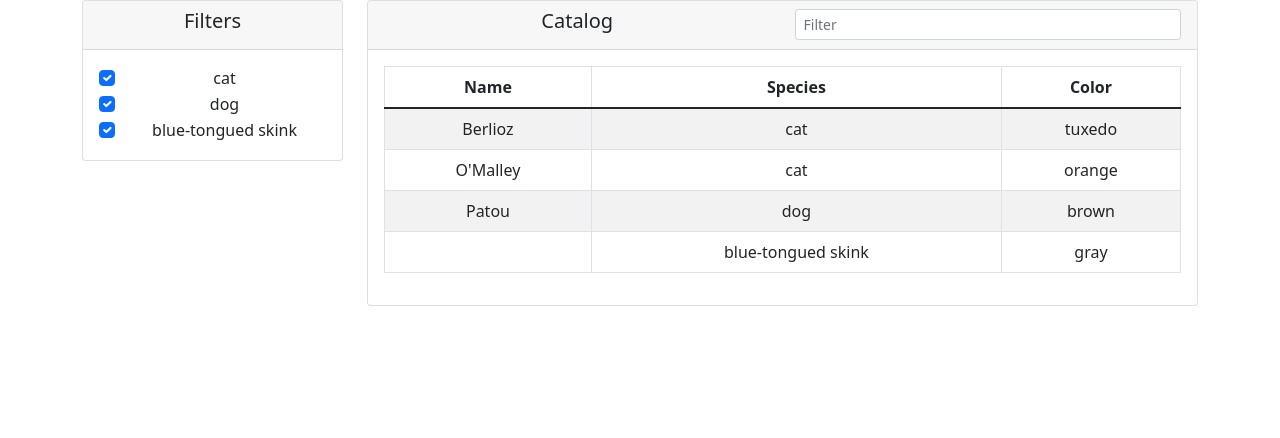
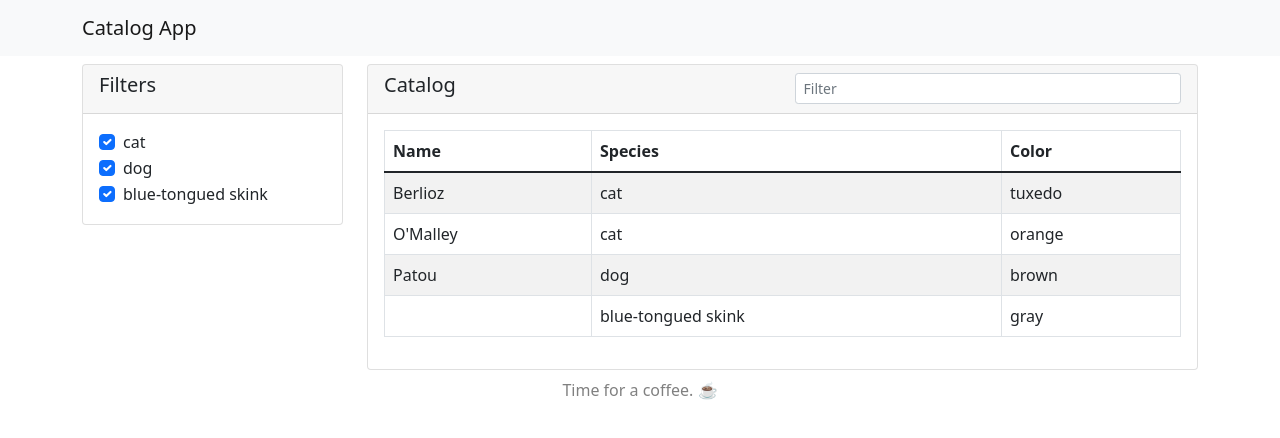
Before and after one commit to neapsix/catalog-app, a React (Create React App) app: page / in a window 1280 px wide. Shown: the top 438 px of the page. Built offline with nearby package versions, Linux system fonts and the light colour scheme.

Commit message:
Add header, footer, and CSS.

```diff
--- a/src/App.css
+++ b/src/App.css
@@ -1,38 +1,4 @@
 .App {
-  text-align: center;
+  padding-top: 0.5rem;
+  padding-bottom: 0.5rem;
 }
-
-.App-logo {
-  height: 40vmin;
-  pointer-events: none;
-}
-
-@media (prefers-reduced-motion: no-preference) {
-  .App-logo {
-    animation: App-logo-spin infinite 20s linear;
-  }
-}
-
-.App-header {
-  background-color: #282c34;
-  min-height: 100vh;
-  display: flex;
-  flex-direction: column;
-  align-items: center;
-  justify-content: center;
-  font-size: calc(10px + 2vmin);
-  color: white;
-}
-
-.App-link {
-  color: #61dafb;
-}
-
-@keyframes App-logo-spin {
-  from {
-    transform: rotate(0deg);
-  }
-  to {
-    transform: rotate(360deg);
-  }
-}
--- /dev/null
+++ b/src/Footer.css
@@ -0,0 +1,5 @@
+.App-footer {
+    text-align: center;
+    color: gray;
+    min-height: 2vh;
+}
--- /dev/null
+++ b/src/Footer.js
@@ -0,0 +1,12 @@
+import 'bootstrap/dist/css/bootstrap.min.css';
+import './Footer.css'
+import React from 'react'
+
+function Footer() {
+    return (
+        <footer className="App-footer">
+            Time for a coffee. ☕
+        </footer>
+    )
+}
+export default Footer
--- /dev/null
+++ b/src/Header.css
@@ -0,0 +1,3 @@
+.App-header {
+    min-height: 2vh;
+}
--- /dev/null
+++ b/src/Header.js
@@ -0,0 +1,17 @@
+import 'bootstrap/dist/css/bootstrap.min.css';
+import './Header.css'
+import React from 'react'
+import { Navbar, Container } from 'react-bootstrap';
+
+function Header() {
+    return (
+        <header className="App-header">
+            <Navbar bg="light" expand="lg">
+                <Container>
+                    <Navbar.Brand>Catalog App</Navbar.Brand>
+                </Container>
+            </Navbar>
+        </header>
+    )
+}
+export default Header
--- a/src/index.js
+++ b/src/index.js
@@ -1,12 +1,17 @@
 import React from 'react';
 import ReactDOM from 'react-dom';
+import 'bootstrap/dist/css/bootstrap.css';
 import './index.css';
+import Header from './Header';
 import App from './App';
+import Footer from './Footer';
 import reportWebVitals from './reportWebVitals';
 
 ReactDOM.render(
   <React.StrictMode>
+    <Header />
     <App />
+    <Footer />
   </React.StrictMode>,
   document.getElementById('root')
 );
```
